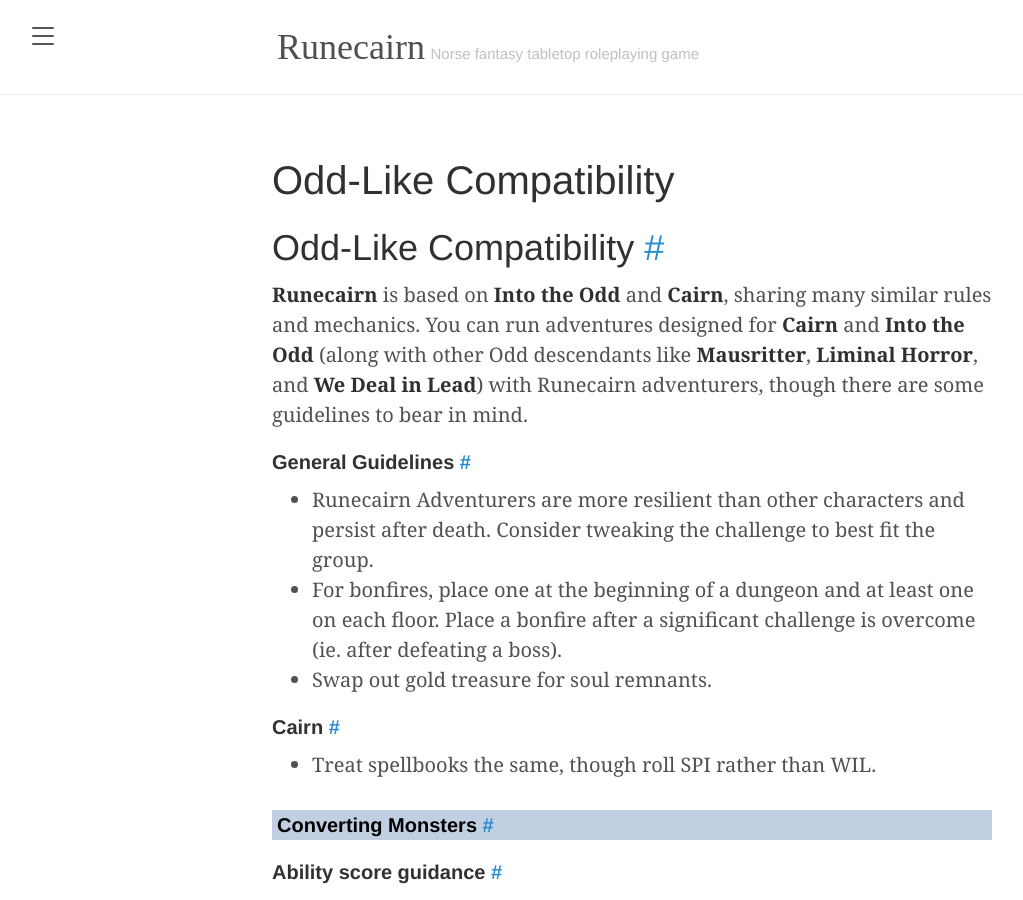
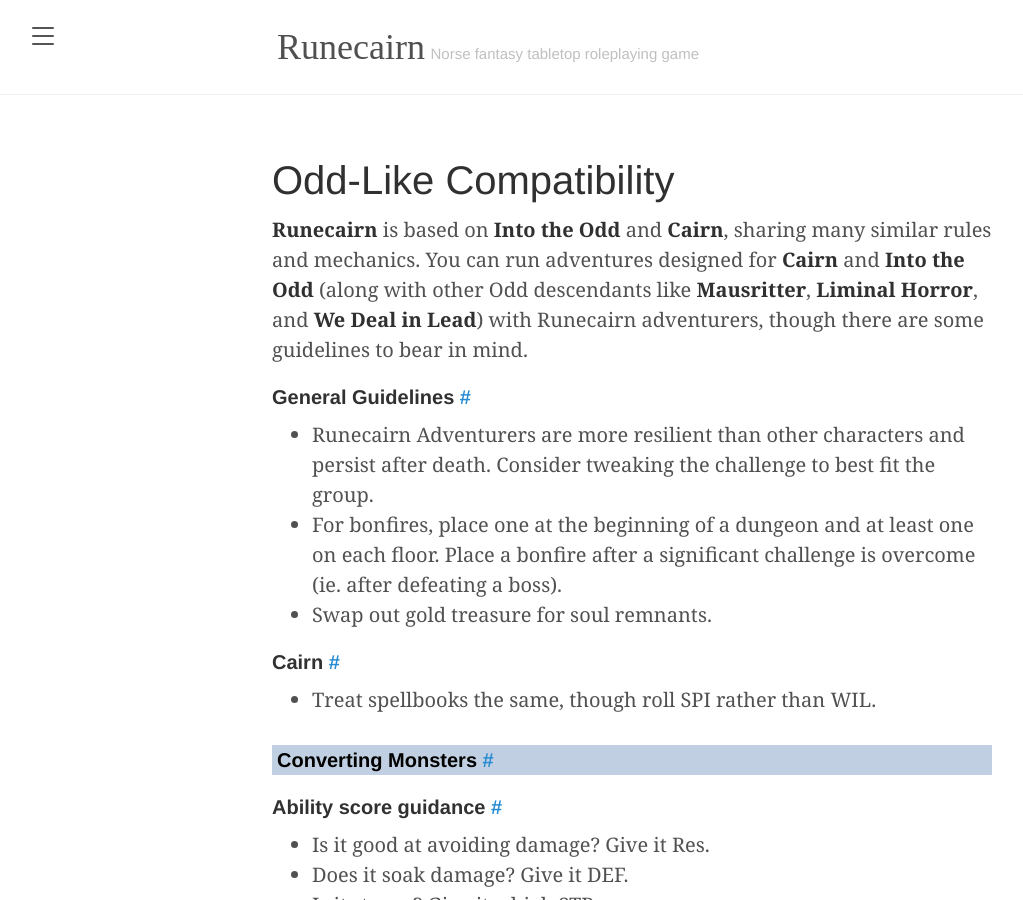
Before and after one commit to byodinsbeardrpg/byodinsbeardrpg.github.io, a Jekyll site: the page built from compatibility.md, in a window 1280 px wide and 900 px high. Shown: the whole window, without its empty margins (8-1031 px from the left). Built offline with Jekyll 4.4.1, drawn with Linux system fonts in a browser that asks for light colours; some web fonts are replaced.

Commit message:
Update compatibility.md

```diff
--- a/compatibility.md
+++ b/compatibility.md
@@ -1,10 +1,8 @@
 ---
 layout: page
 title: Odd-Like Compatibility
-nav_order: 7
+nav_order: 6
 ---
-
-## Odd-Like Compatibility
 
 **Runecairn** is based on **Into the Odd** and **Cairn**, sharing many similar rules and mechanics. You can run adventures designed for **Cairn** and **Into the Odd** (along with other Odd descendants like **Mausritter**, **Liminal Horror**, and **We Deal in Lead**) with Runecairn adventurers, though there are some guidelines to bear in mind.
 
```
